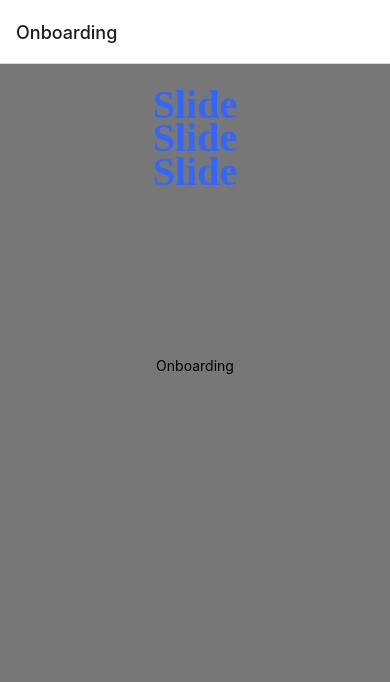
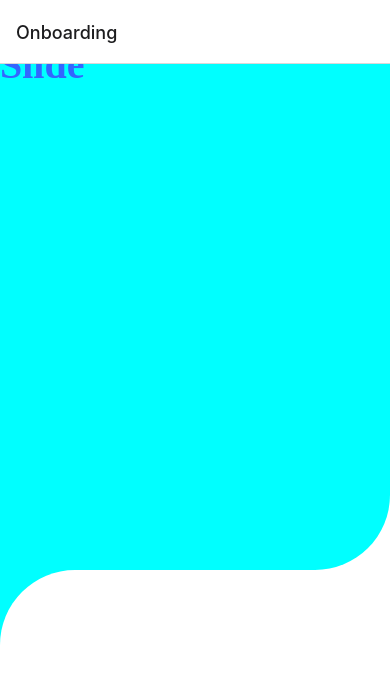
Before and after one commit to witoldmetel/Fire-Jira-Mobile, a React Native app: screen /Onboarding in a window 390 px wide. Shown: the top 682 px of the page. Built offline with nearby package versions, Linux system fonts and the light colour scheme.

Commit message:
styles for slides

```diff
--- a/src/authentication/onboarding/Onboarding.tsx
+++ b/src/authentication/onboarding/Onboarding.tsx
@@ -1,24 +1,29 @@
 import React from 'react';
-import {StyleSheet, View, Text} from 'react-native';
+import {StyleSheet, View, Text, Dimensions} from 'react-native';
 import {ScrollView} from 'react-native-gesture-handler';
 
-import {useTheme} from '../../hooks/useTheme';
 import {Slide} from './Slide';
 
+const {width, height} = Dimensions.get('window');
+
 export const Onboarding = () => {
-  const {spacing} = useTheme();
-
   return (
     <View style={styles.container}>
       <View style={styles.slider}>
-        <ScrollView style={{margin: spacing.l}}>
+        <ScrollView
+          horizontal
+          snapToInterval={width}
+          decelerationRate="fast"
+          showsHorizontalScrollIndicator={false}
+          bounces={false}>
           <Slide />
           <Slide />
           <Slide />
         </ScrollView>
       </View>
       <View style={styles.footer}>
-        <Text>Onboarding</Text>
+        <View style={{...StyleSheet.absoluteFillObject, backgroundColor: 'cyan'}} />
+        <View style={{flex: 1, backgroundColor: 'white', borderTopLeftRadius: 75}} />
       </View>
     </View>
   );
@@ -27,20 +32,14 @@ export const Onboarding = () => {
 const styles = StyleSheet.create({
   container: {
     flex: 1,
-    justifyContent: 'center',
-    alignItems: 'center',
-    backgroundColor: '#777',
+    backgroundColor: 'white',
   },
   slider: {
-    flex: 0.6,
-    justifyContent: 'center',
-    alignItems: 'center',
-    backgroundColor: '#777',
+    height: 0.6 * height,
+    backgroundColor: 'cyan',
+    borderBottomRightRadius: 75,
   },
   footer: {
     flex: 1,
-    textAlign: 'center',
-    fontSize: 24,
-    fontFamily: 'Roboto-Black',
   },
 });
--- a/src/authentication/onboarding/Slide.tsx
+++ b/src/authentication/onboarding/Slide.tsx
@@ -1,10 +1,13 @@
 import React from 'react';
+import {Dimensions} from 'react-native';
 
 import {Box, Text} from '../../core/components';
 
+const {width} = Dimensions.get('window');
+
 export const Slide = () => {
   return (
-    <Box margin="s" padding="s" backgroundColor="divider">
+    <Box style={{width}}>
       <Text variant="h1">Slide</Text>
     </Box>
   );
--- a/src/core/components/Box/Box.tsx
+++ b/src/core/components/Box/Box.tsx
@@ -17,11 +17,11 @@ export const Box = ({padding, margin, backgroundColor, children, ...rest}: BoxPr
   return (
     <View
       style={{
-        margin: margin ? theme.spacing[margin] : theme.spacing.m,
-        padding: padding ? theme.spacing[padding] : theme.spacing.m,
+        margin: margin ? theme.spacing[margin] : theme.spacing.s,
+        padding: padding ? theme.spacing[padding] : theme.spacing.s,
         backgroundColor: backgroundColor
           ? (theme.palette[backgroundColor] as ColorValue)
-          : (theme.palette.primary.main as ColorValue),
+          : ('transparent' as ColorValue),
       }}
       {...rest}>
       {children}
```
